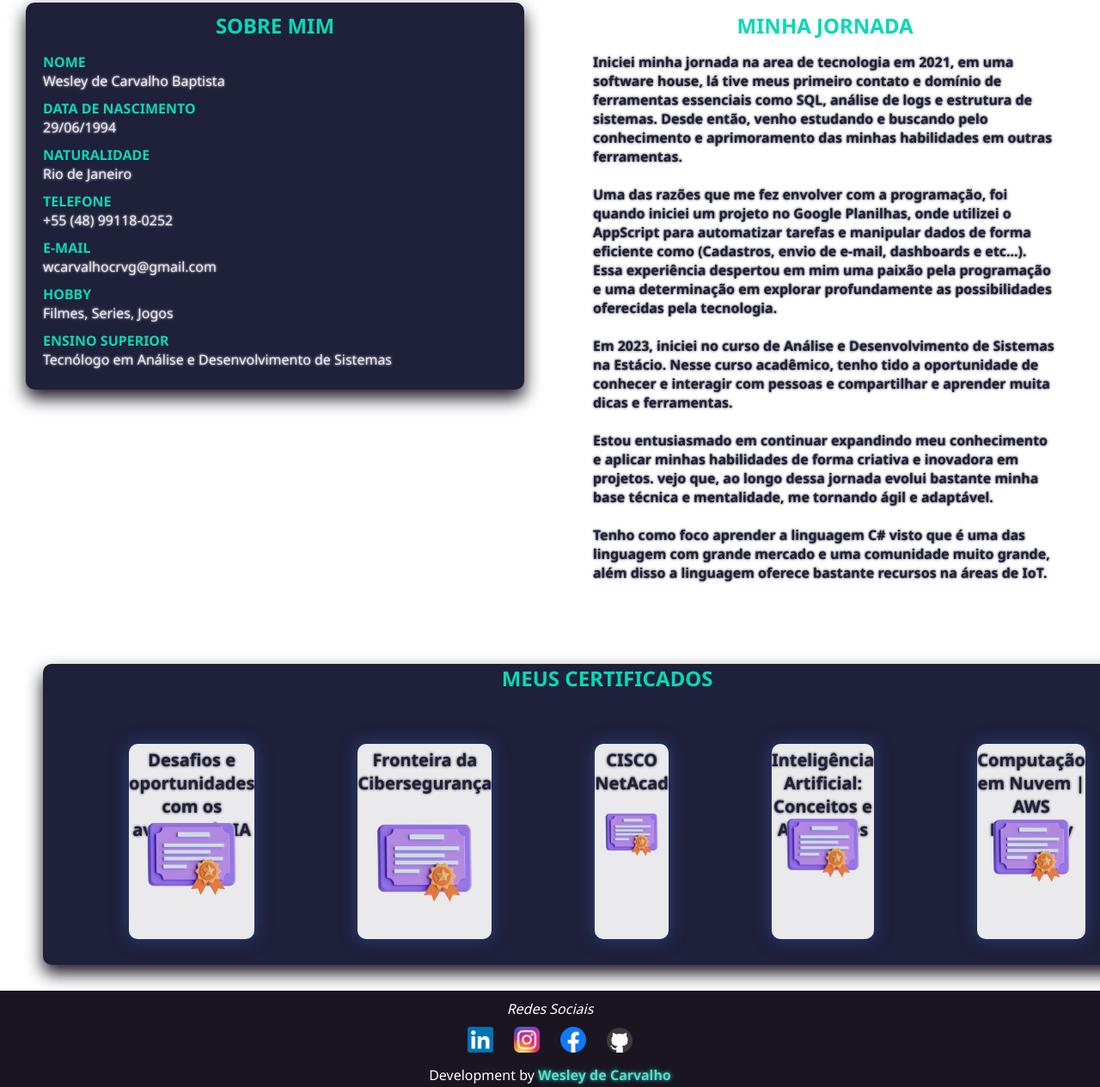
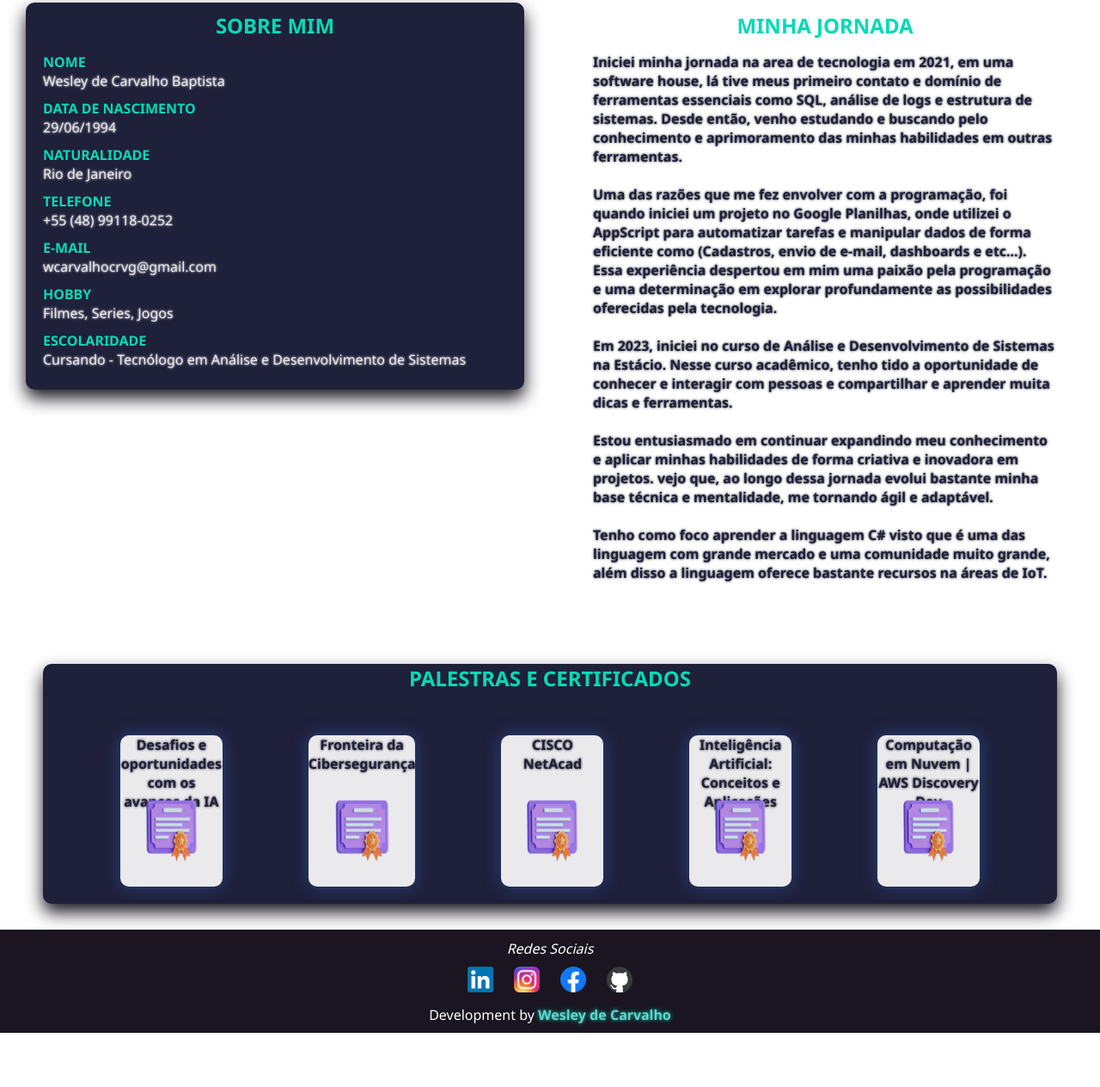
Before and after one commit to carvalh00/PORTIFOLIO, a plain HTML site: page index.html in a window 1280 px wide. Shown: the part 510-1774 px from the top of the page at 86% size. After the commit the page ends 1711 px from the top, so only its background shows below. Drawn offline with nearby package versions, Linux system fonts and the light colour scheme.

Commit message:
Add files via upload

```diff
--- a/index.html
+++ b/index.html
@@ -35,7 +35,7 @@
             <img src="./image/foto.jpeg" alt="foto" class="foto">
         </div>
         <div class="card-intro">
-            <h1>Bem-Vindo ao meu portfólio pessoal</h1>
+            <h1>Bem-Vindo ao meu perfil</h1>
         </div>
         <div class="card-pai">
             <div class="card-sobre">
@@ -66,8 +66,8 @@
                         <p class="card-interno">Filmes, Series, Jogos</p>
                     </div>
                     <div>
-                        <h4>Ensino Superior</h4>
-                        <p class="card-interno">Tecnólogo em Análise e Desenvolvimento de Sistemas</p>
+                        <h4>Escolaridade</h4>
+                        <p class="card-interno">Cursando - Tecnólogo em Análise e Desenvolvimento de Sistemas</p>
                     </div>
                 </div>
             </div>
@@ -92,7 +92,7 @@
         </div>
         <div>
             <div class="card-certificados">
-                <h2>Meus Certificados</h2>
+                <h2>Palestras e Certificados</h2>
                 <div class="container1">
 
                     <div class="centralize-grid">
--- a/style/style.css
+++ b/style/style.css
@@ -148,20 +148,22 @@ main {
 .centralize-grid {
     text-align: center;
     justify-content: center;
-    font-size: 15pt;
+    font-size: 12pt;
     border-radius: 10px;
     background-color: var(--cor1);
     box-shadow: 0px 0px 20px var(--cor6);
-    margin: 30px 50px;
+    margin: 20px 40px;
 }
 
 .ajuste-certificat {
-    margin-top: 5px;
-    height: 60px;
+    height: 30%;
+    --background: red;
 }
 
 .certificado {
-    max-width: 100%;
+    width: 70%;
+    height: 70%;
+    --background: blue;
 }
 
 
```
